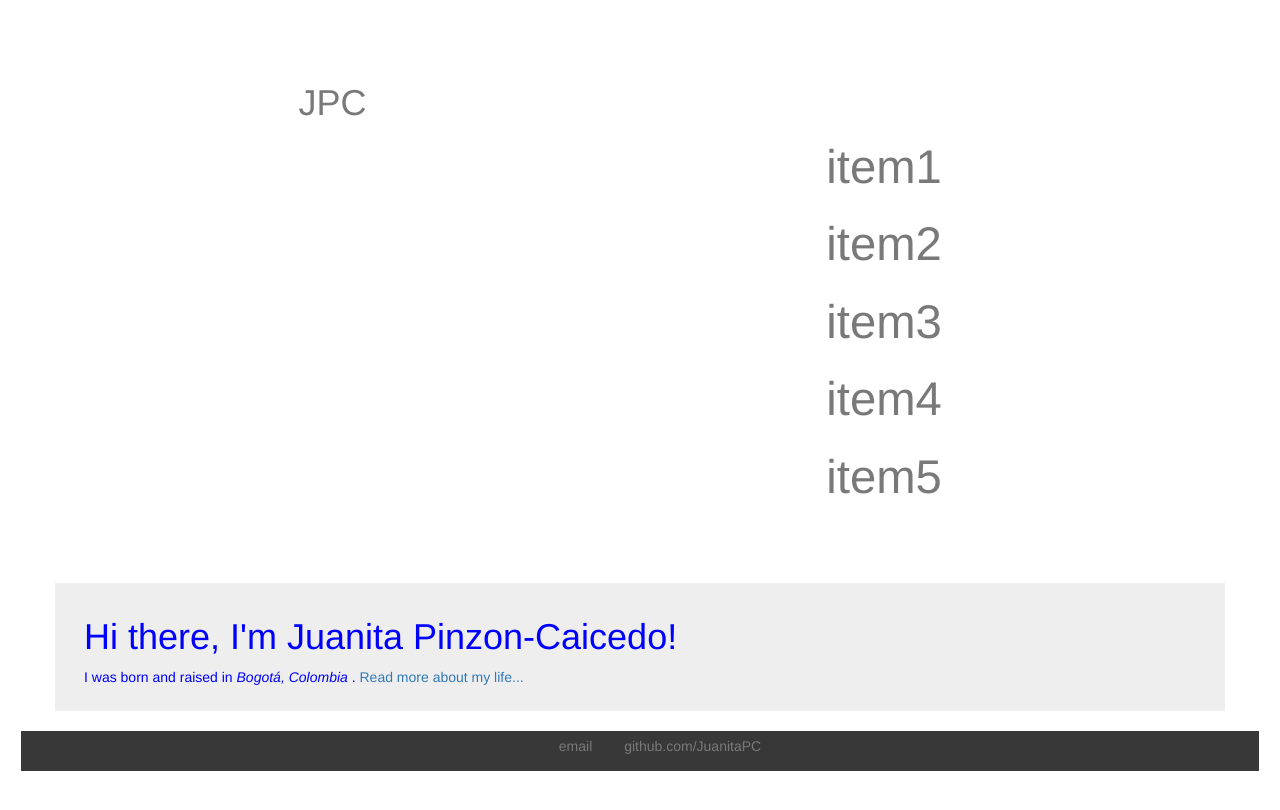
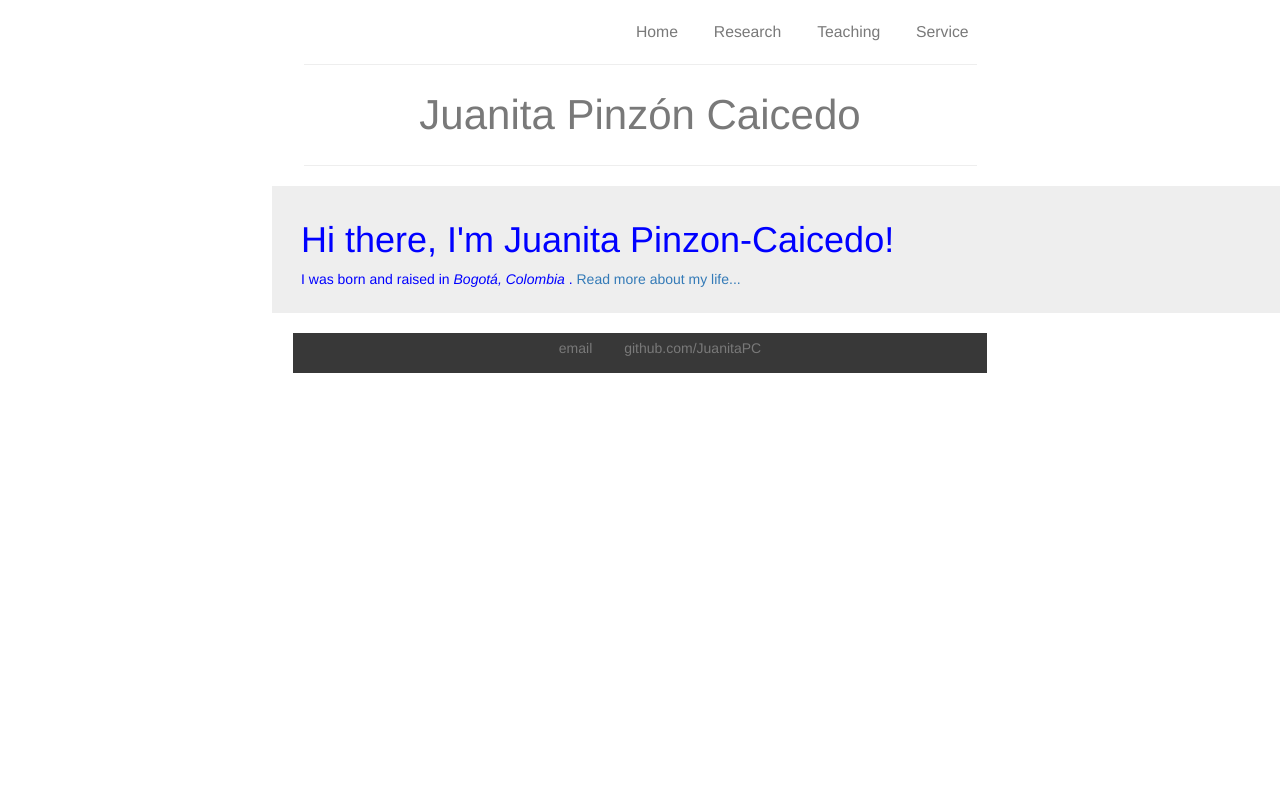
Before and after one commit to JuanitaPC/JuanitaPC.github.io, a Jekyll site: the page built from index.html, in a window 1280 px wide. Shown: the top 810 px of the page. Built offline with Jekyll 4.4.1, drawn with Linux system fonts in a browser that asks for light colours.

Commit message:
Update default.html

```diff
--- a/_layouts/default.html
+++ b/_layouts/default.html
@@ -7,18 +7,20 @@
 			<link rel="stylesheet" href="https://maxcdn.bootstrapcdn.com/bootstrap/3.3.6/css/bootstrap.min.css" integrity="sha384-1q8mTJOASx8j1Au+a5WDVnPi2lkFfwwEAa8hDDdjZlpLegxhjVME1fgjWPGmkzs7" crossorigin="anonymous">
 		</head>
 		<body>
-		<header class="contenido">
-    			<div class="row">
-     				<h1 class="col-sm-2">JPC</h1>
-      				<nav class="col-sm-10 text-right">
-        				<p>item1</p>
-        				<p>item2</p>
-        				<p>item3</p>
-					<p>item4</p>
-        				<p>item5</p>
-      				</nav>
-    			</div>
- 	 	</header>
+		<div class="contenido">
+			<nav>
+				<ul>
+					<li><a href="/index.html">Home</a></li>
+					<li><a href="/research.html">Research</a></li>
+					<li><a href="/teaching.html">Teaching</a></li>
+					<li><a href="/service.html">Service</a></li>
+				</ul>
+			</nav>
+			<header>
+				<hr>
+				Juanita Pinz&oacute;n Caicedo<br>
+				<hr>
+			</header>
 
 			<div class="container">
 
```
